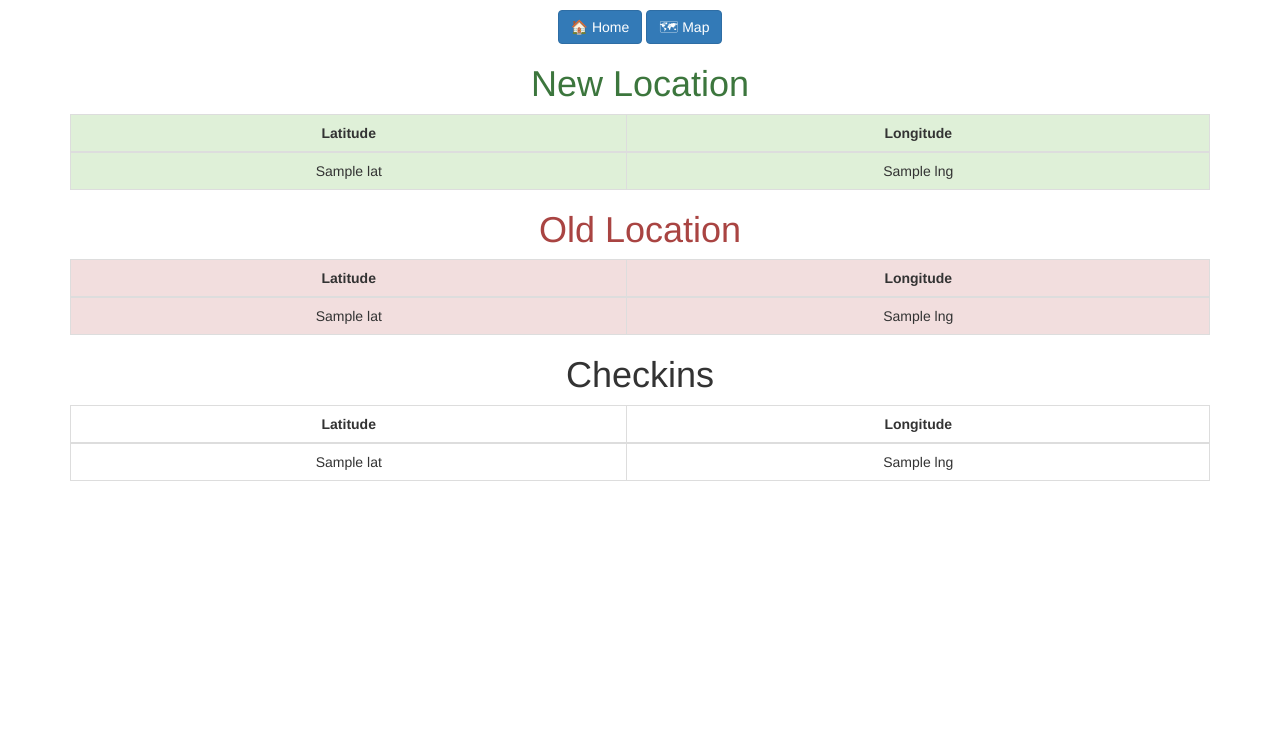
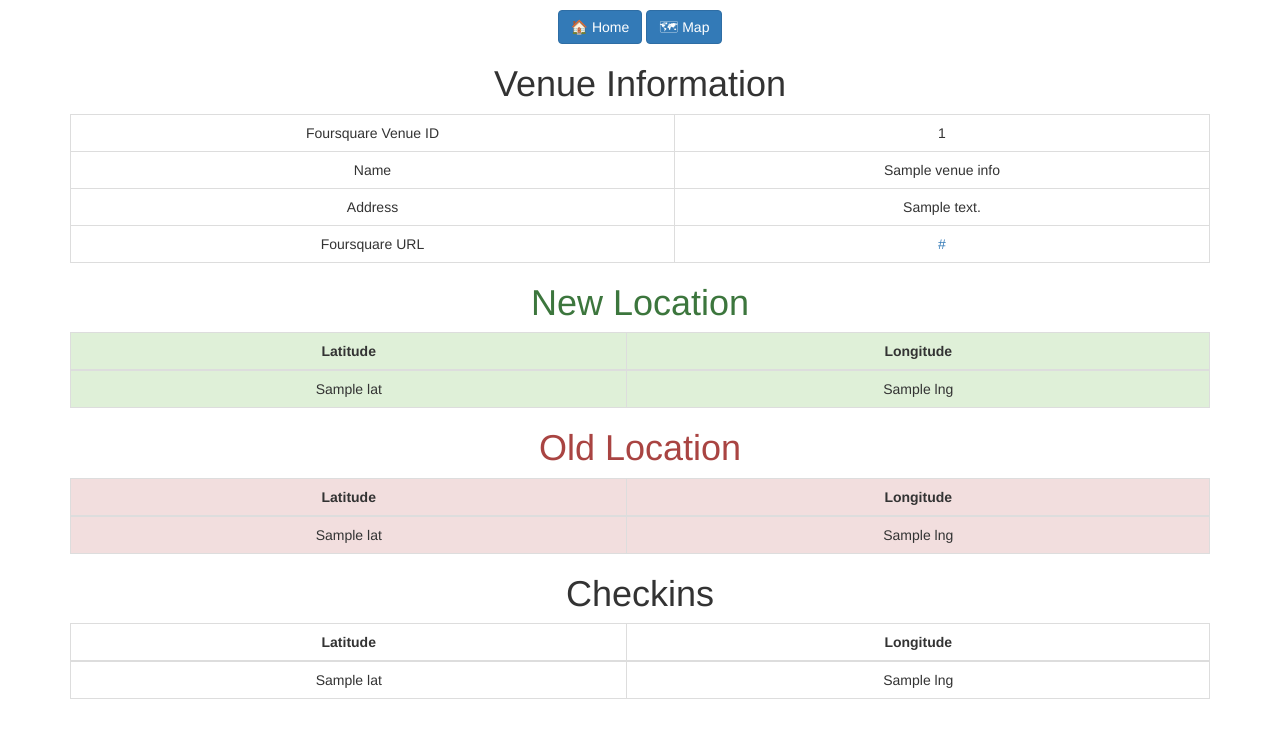
Before and after one commit to electron0zero/GeoCorrect, a Flask app: template web/templates/show_map_table.html in a window 1280 px wide. Shown: the top 738 px of the page. Run offline with Flask 2, Linux system fonts and the light colour scheme; the template is opened without the code that fills it: most values are stand-ins (such as "Sample title", 1, 10 or a date in 2020); some libraries are stand-ins or nearby versions.

Commit message:
feat: Venue Information in table and map

```diff
--- a/web/main.py
+++ b/web/main.py
@@ -6,6 +6,7 @@ from flask_script import Manager
 from flask_bootstrap import Bootstrap
 from flask_googlemaps import GoogleMaps
 from flask_googlemaps import Map, icons
+import requests
 
 basedir = os.path.abspath(os.path.dirname(__file__))
 
@@ -16,7 +17,9 @@ app.config.update(dict(
     DATABASE=os.path.join(app.root_path, 'data.sqlite'),
     DEBUG=True,
     SECRET_KEY='development key',
-    GOOGLEMAPS_KEY='AIzaSyAZzeHhs-8JZ7i18MjFuM35dJHq70n3Hx4'
+    GOOGLEMAPS_KEY='AIzaSyAZzeHhs-8JZ7i18MjFuM35dJHq70n3Hx4',
+    FSQ_CLIENT_ID="KWN5LLYHWCOD21MDIUEGN5FUONQLYRYSI4ESBC2GB5JCDITC",
+    FSQ_CLIENT_SECRET="TM2KT2FNC2P00MVH4BRWB32FXLJPOFDFRTL0KHHHWT3MSV0C"
 ))
 
 manager = Manager(app)
@@ -67,7 +70,8 @@ def show_map(venue_id):
 def show_map_table(venue_id):
     # fetch data from db
     checkins, old_location, new_location = fetch_data(venue_id)
-    return render_template('show_map_table.html', checkins=checkins, old_loc=old_location, new_loc=new_location, venue_id=venue_id)
+    venue_info_data = get_location_info(venue_id)
+    return render_template('show_map_table.html', checkins=checkins, old_loc=old_location, new_loc=new_location, venue_id=venue_id, venue_info=venue_info_data)
 
 
 @app.errorhandler(404)
@@ -120,12 +124,19 @@ def get_map_obj(venue_id):
         markers_list.append(dict)
         new_lat = lat
         new_lng = lng
+
     # Build a polyline between new and old location
+    # build plyline infobox
+    venue_info_data = get_location_info(venue_id)
+    venue_url = "<a target=\"_blank\" href=\"" + venue_info_data['venue_canonicalUrl'] + "\">" + venue_info_data['venue_canonicalUrl'] + "</a>"
+
+    infobox_str = "<h5 class=\"text-center\">Venue Information</h5>" + venue_info_data['venue_name'] + "<br>" + venue_info_data['venue_formattedAddress'] + "<br>" + venue_url
+
     polyline = {}
     polyline['stroke_color'] = '#448aff'
     polyline['stroke_opacity'] = '1.0'
     polyline['stroke_weight'] = '8'
-    polyline['infobox'] = 'Old Location to New location'
+    polyline['infobox'] = infobox_str
     path_list = []
     path_list.append((old_lat, old_lng))
     path_list.append((new_lat, new_lng))
@@ -169,5 +180,37 @@ def fetch_data(venue_id):
     return checkins, old_location, new_location
 
 
+def get_location_info(venue_id):
+    # auth info
+    c_id = app.config['FSQ_CLIENT_ID']
+    c_sec = app.config['FSQ_CLIENT_SECRET']
+    v = "20170101"
+    # auth payload for request
+    payload = {'client_id': c_id, 'client_secret': c_sec, 'v': v}
+
+    base_url = "https://api.foursquare.com/v2/venues/"
+
+    # request with venue_id and auth payload
+    r = requests.get(base_url + venue_id, params=payload)
+    # get these data fields and return
+    # data fields = name, location(formattedAddress), canonicalUrl
+    venue_name = "Not Found"
+    venue_formattedAddress = "Not Found"
+    venue_canonicalUrl = "Not Found"
+    # get data we get 200 response code otherwise 'Not Found'
+    if (r.status_code == 200):
+            resp = r.json()
+            venue_name = resp['response']['venue']['name']
+            venue_formattedAddress = resp['response']['venue']['location']['formattedAddress']
+            venue_canonicalUrl = resp['response']['venue']['canonicalUrl']
+
+    # build venue info data dict
+    venue_info_data = {}
+    venue_info_data['venue_name'] = venue_name
+    venue_info_data['venue_formattedAddress'] = ", ".join(venue_formattedAddress)
+    venue_info_data['venue_canonicalUrl'] = venue_canonicalUrl
+
+    return venue_info_data
+
 if __name__ == '__main__':
     manager.run()
--- a/web/templates/show_map_table.html
+++ b/web/templates/show_map_table.html
@@ -8,6 +8,29 @@
     <a class="btn btn-primary" style="display:inline-block;" href="/">&#127968; Home</a>
     <a  class="btn btn-primary" style="display:inline-block;" href="/{{ venue_id }}">&#128506; Map</a>
     </div>
+
+    <h1 class="text-center">Venue Information</h1>
+    <!--data table-->
+    <table class="table table-bordered table-hover table-responsive">
+        <tbody class="text-center">
+        <tr>
+            <td>Foursquare Venue ID </td>
+            <td>{{ venue_id }}</td>
+        </tr>
+        <tr>
+            <td>Name </td>
+            <td>{{ venue_info.venue_name }}</td>
+        </tr>
+        <tr>
+            <td>Address </td>
+            <td>{{ venue_info.venue_formattedAddress }}</td>
+        </tr>
+        <tr>
+            <td>Foursquare URL</td>
+            <td><a target="_blank" href="{{ venue_info.venue_canonicalUrl }}">{{ venue_info.venue_canonicalUrl }}</a></td>
+        </tr>
+        </tbody>
+    </table>
 
   <h1 class="text-center text-success">New Location</h1>
     <!--data table-->
@@ -42,7 +65,7 @@
         <tr>
           <td class="danger">{{ entry.lat }}</td>
           <td class="danger">{{ entry.lng }}</td>
-          </tr>
+        </tr>
       {% endfor %}
     </tbody>
   </table>
```
